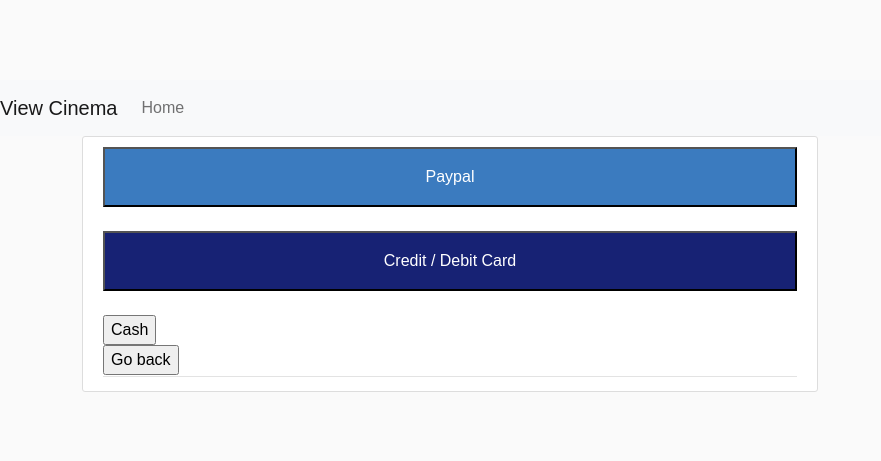
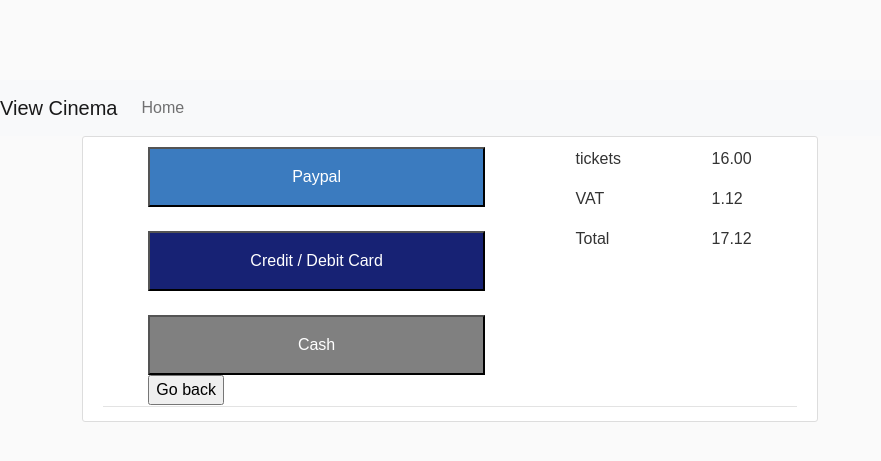
Before and after one commit to artificialvirus/Software-Engineering-Project, a Flask app: page /payment in a window 1280 px wide. Shown: the top 461 px of the page, without its empty margins (0-881 px from the left). Run offline with Flask 2, Linux system fonts and the light colour scheme; parts of the project's set-up code (start-up, migrations or seed data) failed here and were passed over; some libraries are stand-ins or nearby versions.

Commit message:
add styling to pay with cash and add calculation for cost

```diff
--- a/cinemawebapp/templates/payment.html
+++ b/cinemawebapp/templates/payment.html
@@ -20,6 +20,13 @@
     width: 100%;
   }
 
+  .cash-button {
+    background-color: gray;
+    color: white;
+    padding: 16px 100px;
+    width: 100%;
+  }
+
   .form-popup {
     display: none;
   }
@@ -27,24 +34,23 @@
   .form-container input[type=text], .form-container input[type=password] {
     width: 100%;
     padding: 15px;
-    margin: 5px 0 22px 0;
+
     border: none;
-    background: #f1f1f1;
+    background: white;
   }
 
 .form-container input[type=text]:focus, .form-container input[type=password]:focus {
-  background-color: #ddd;
+  background-color: white;
   outline: none;
 }
 
 
 .form-container .btn {
-  background-color: #4CAF50;
+  background-color: green;
   color: white;
   padding: 16px 20px;
   width: 100%;
   margin-bottom:10px;
-  opacity: 0.8;
 }
 
 
@@ -56,6 +62,12 @@
 .form-container .btn:hover, .open-button:hover {
   opacity: 1;
 }
+
+.h-layout{
+  display: flex;
+  flex-wrap: nowrap;
+  justify-content: space-around;
+}
 </style>
 
     <article class="media content-section">
@@ -64,6 +76,9 @@
 
 
 
+            <div class="h-layout">
+
+              <div>
 
                 <button class="paypal-button" onclick="openPaypal()">Paypal</button><br><br>
 
@@ -102,14 +117,31 @@
                 </div>
 
 
-                <form action="javascript:history.back()"onclick="message()">
-                  <input type="submit" value="Cash"/>
+                <form action="/home"onclick="message()">
+                  <input type="submit" value="Cash"class="cash-button"/>
                 </form>
 
                 <form action="javascript:history.back()">
                   <input type="submit" value="Go back"/>
                 </form>
 
+              </div>
+
+              <div>
+
+                <p>tickets</p>
+                <p>VAT</p>
+                <p>Total</p>
+              </div>
+              <div>
+                <p>16.00</p>
+                <p>1.12</p>
+                <p>17.12</p>
+              </div>
+
+
+
+            </div>
                 <script>
                 function openPaypal() {
                   document.getElementById("paypal").style.display = "block";
```
